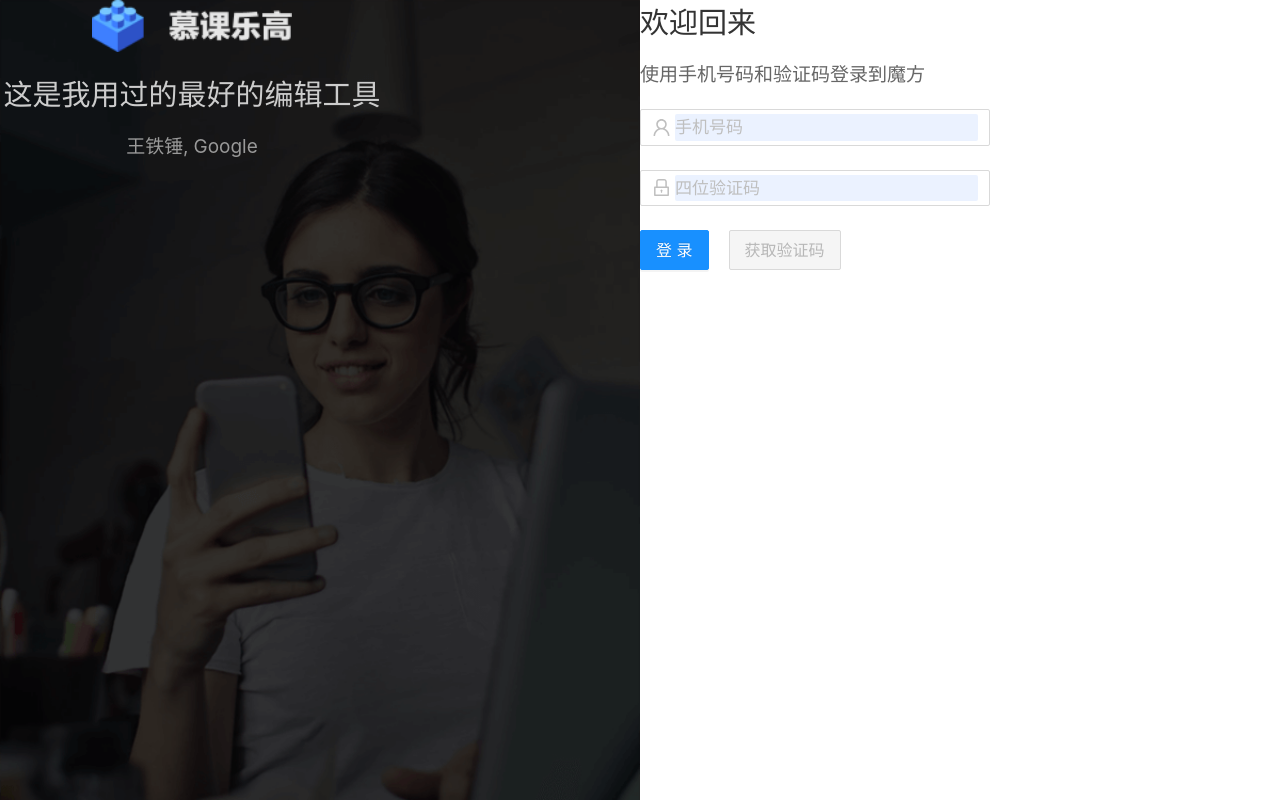
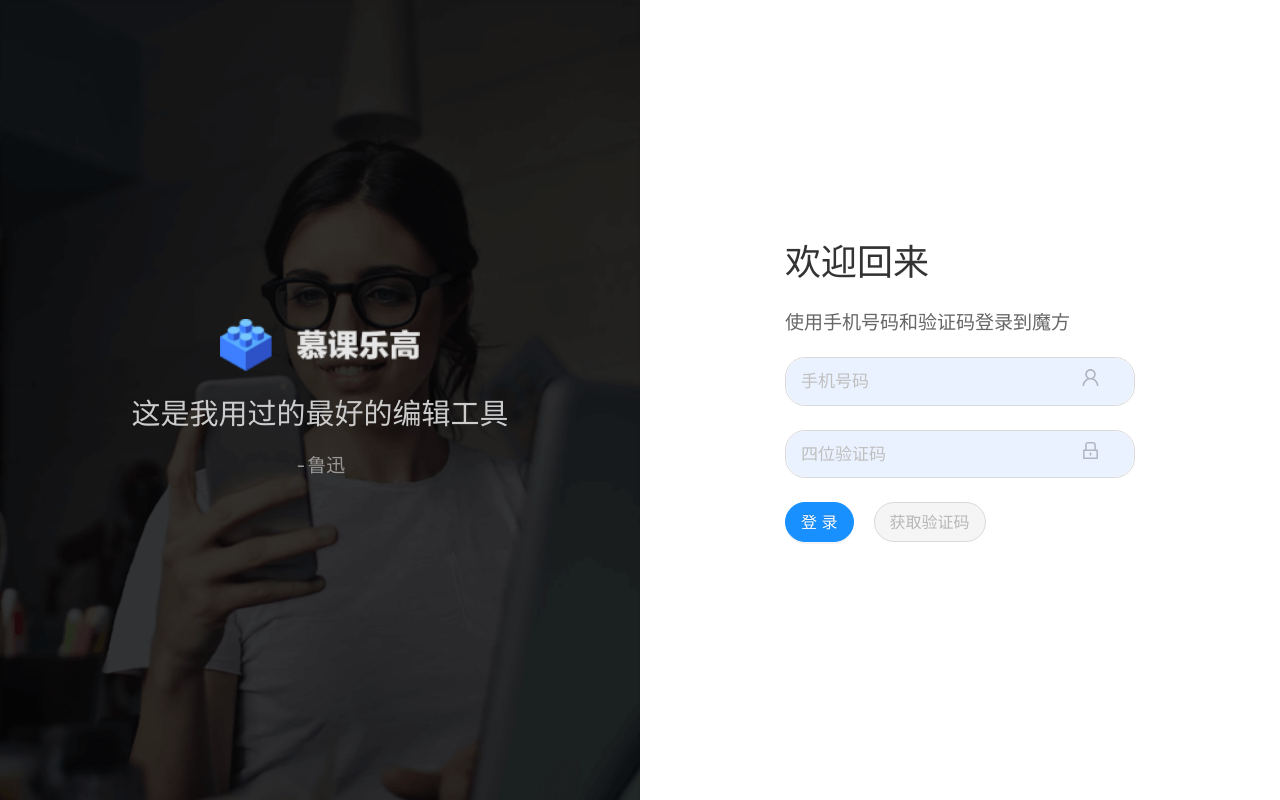
Before and after one commit to yzhclear/mofong-web, a Vue app: page /#/login in a window 1280 px wide. Built offline with nearby package versions, Linux system fonts and the light colour scheme.

Commit message:
feat: login 样式调整

```diff
--- a/src/views/Login.vue
+++ b/src/views/Login.vue
@@ -7,20 +7,20 @@
             <img alt="Vue logo" src="../assets/logo2.png" class="logo-img" />
           </router-link>
           <h2>这是我用过的最好的编辑工具</h2>
-          <span class="text-white-70">王铁锤, Google</span>
+          <span class="text-white-70">-鲁迅</span>
         </div>
       </a-col>
       <a-col :span="12" class="login-area">
         <a-form :model="form" :rules="rules" ref="loginForm" layout="vertical">
           <h2>欢迎回来</h2>
           <p class="subTitle">使用手机号码和验证码登录到魔方</p>
-          <a-form-item label="手机号码" required name="username">
-            <a-input v-model:value="form.username" placeholder="手机号码">
+          <a-form-item label="手机号码" required name="username" validateFirst="true">
+            <a-input size="large" v-model:value="form.username" placeholder="手机号码">
               <template v-slot:prefix><UserOutlined style="color: rgba(0, 0, 0, 0.25)" /></template>
             </a-input>
           </a-form-item>
           <a-form-item label="验证码" required name="password">
-            <a-input v-model:value="form.password" placeholder="四位验证码">
+            <a-input size="large" v-model:value="form.password" placeholder="四位验证码">
               <template v-slot:prefix><LockOutlined style="color: rgba(0, 0, 0, 0.25)" /></template>
             </a-input>
           </a-form-item>
@@ -143,6 +143,15 @@ export default defineComponent({
 </script>
 
 <style>
+.login-page .aside,
+.login-area {
+  display: flex !important;
+  align-items: center;
+  justify-content: center;
+}
+.login-area .ant-btn-lg {
+  border-radius: 20px;
+}
 .logo-area {
   position: absolute;
   top: 30px;
@@ -178,15 +187,9 @@ export default defineComponent({
   display: block;
   font-size: 19px;
 }
-.aside,
-.login-area {
-  display: flex;
-  align-items: center;
-  justify-content: center;
-}
 .login-area h2 {
   color: #333333;
-  font-size: 29px;
+  font-size: 36px;
 }
 .login-area .subTitle {
   color: #666666;
@@ -196,14 +199,22 @@ export default defineComponent({
   display: none;
 }
 .login-area .ant-input-prefix {
+  position: absolute;
+  top: 10px;
   left: auto;
   right: 30px;
+  z-index: 1;
   font-size: 19px;
 }
-.login-area .ant-input {
+.login-area .ant-input-affix-wrapper .ant-input {
   font-size: 17px;
-  padding: 20px 45px 20px 30px;
+  padding: 10px 15px;
   background-color: #ebf2ff;
   border-color: #ebf2ff;
+  border-radius: 20px;
+}
+.login-area .ant-input-affix-wrapper {
+  padding: 0;
+  border-radius: 20px;
 }
 </style>
```
